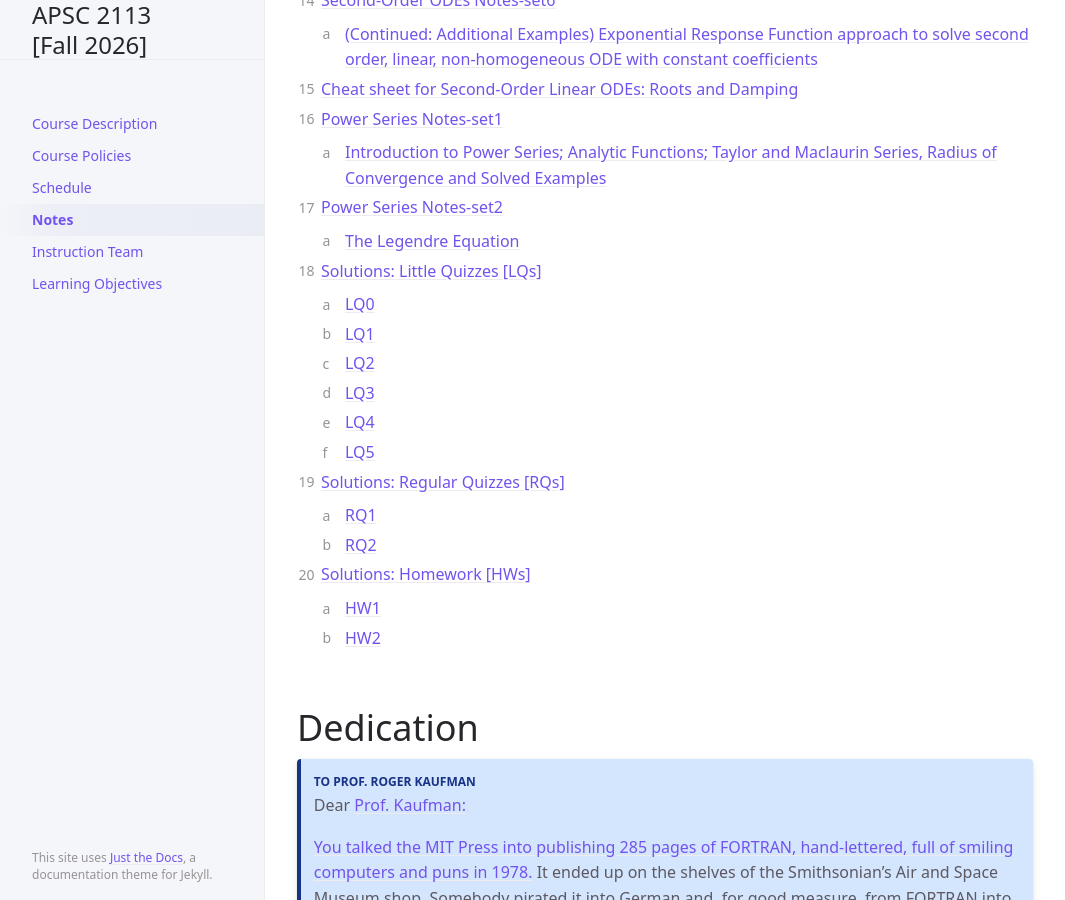
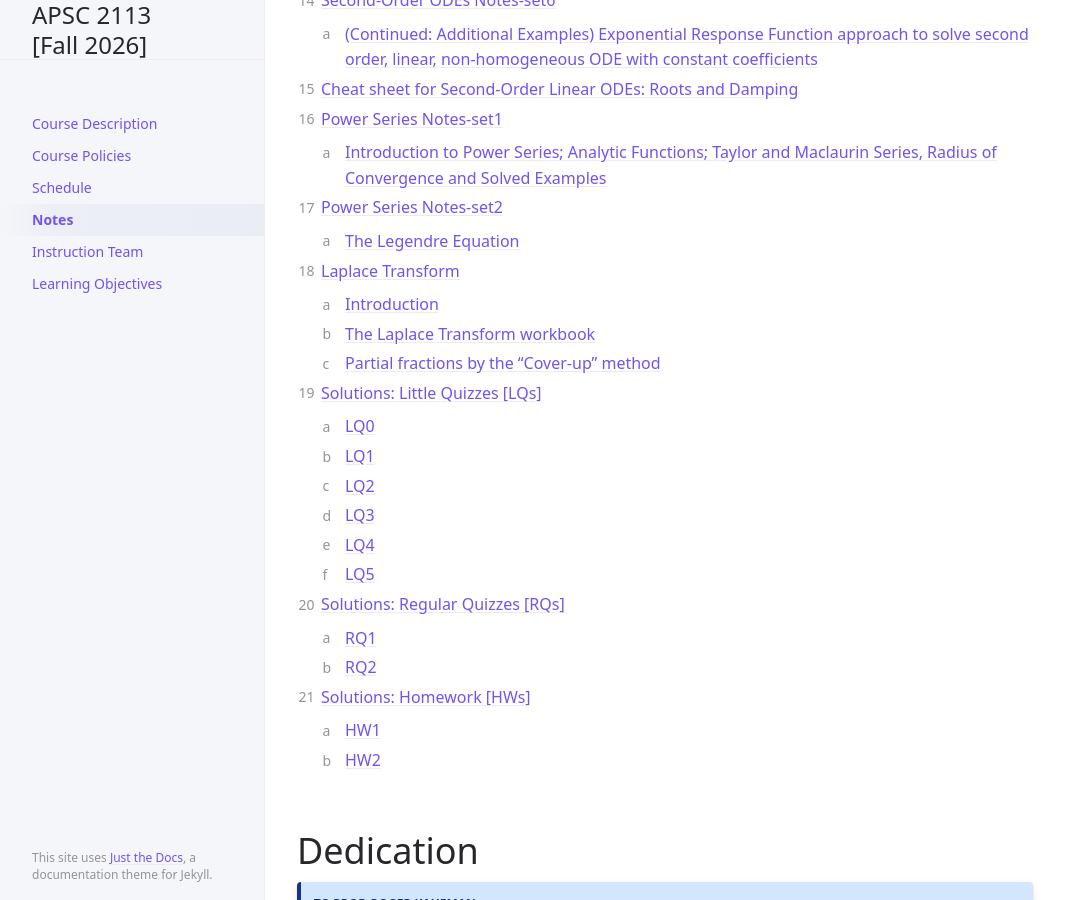
Before and after one commit to gwu-apsc2113/fall2026, a Jekyll site: the page built from docs/Notes/index.md, in a window 1280 px wide and 900 px high, scrolled down 1356 px. Shown: the whole window, without its empty margins (107-1172 px from the left). Built offline with Jekyll 4.4.1, drawn with Linux system fonts in a browser that asks for light colours; cached includes are drawn as plain includes; some of the changed text lies outside the part shown.

Commit message:
Commit-1 11/08/2026

```diff
--- a/docs/Notes/index.md
+++ b/docs/Notes/index.md
@@ -192,6 +192,22 @@ nav_order: 4
   </iframe>
 </div>
 
+# Laplace Transform
+## Introduction
+## The Laplace Transform workbook
+<div class="pdf-container" style="position: relative; width: 100%; height: 80vh;">
+  <iframe src="{{ '/docs/Notes/APSC2113_Laplace_Workbook2.pdf' | relative_url }}" width="100%" height="100%" style="border: none;">
+    This browser does not support PDFs. Please download the PDF to view it: <a href="{{ '/docs/Notes/PowerSeries_Notes-set2.pdf' | relative_url }}">Download PDF</a>
+  </iframe>
+</div>
+
+## Partial fractions by the "Cover-up" method
+<div class="pdf-container" style="position: relative; width: 100%; height: 80vh;">
+  <iframe src="{{ '/docs/Notes/partial_fractions_coverup.pdf' | relative_url }}" width="100%" height="100%" style="border: none;">
+    This browser does not support PDFs. Please download the PDF to view it: <a href="{{ '/docs/Notes/PowerSeries_Notes-set2.pdf' | relative_url }}">Download PDF</a>
+  </iframe>
+</div>
+
 # Solutions: Little Quizzes [LQs]
 ## LQ0
 <div class="pdf-container" style="position: relative; width: 100%; height: 80vh;">
```
Also changed, not shown: 9 other files.
